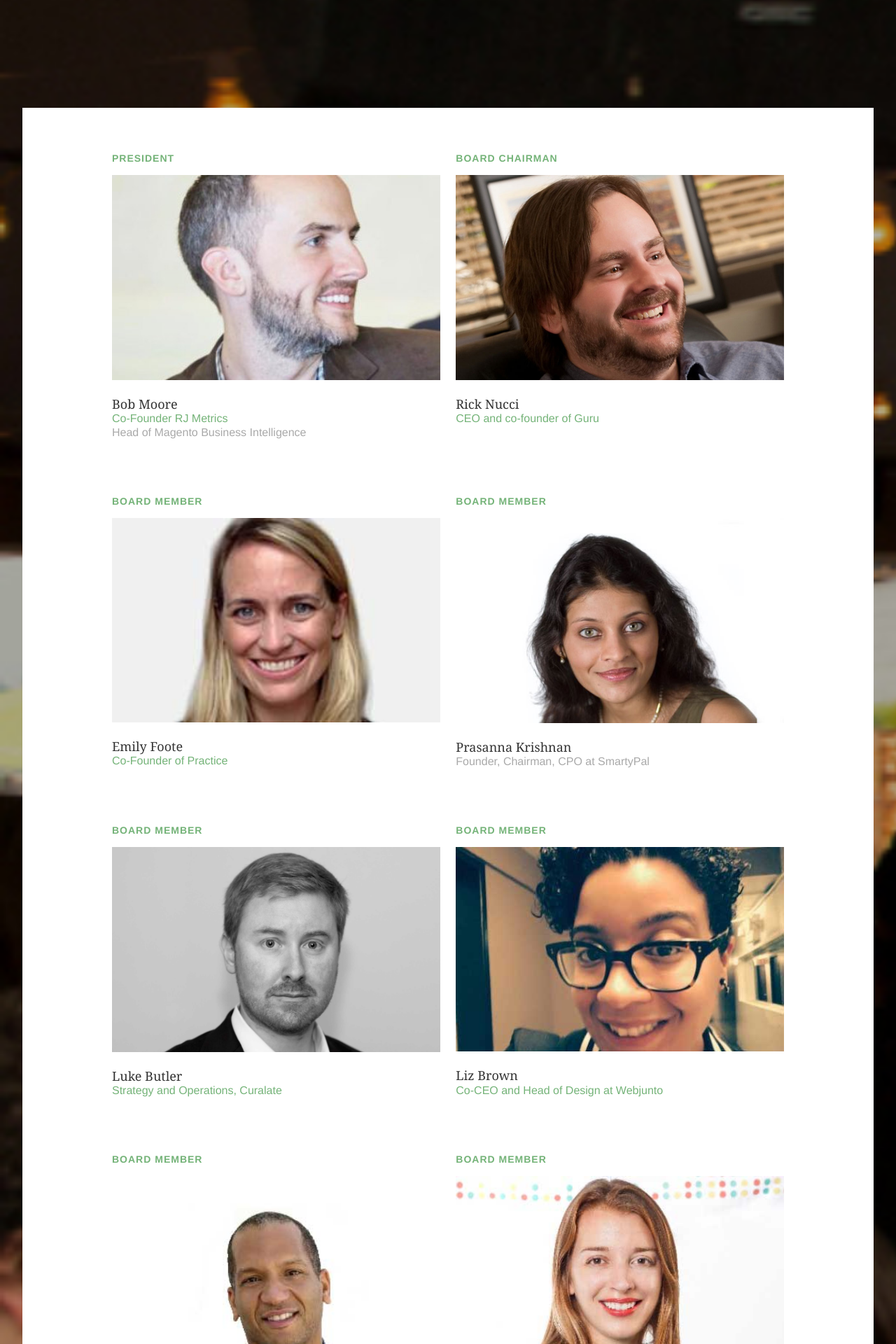
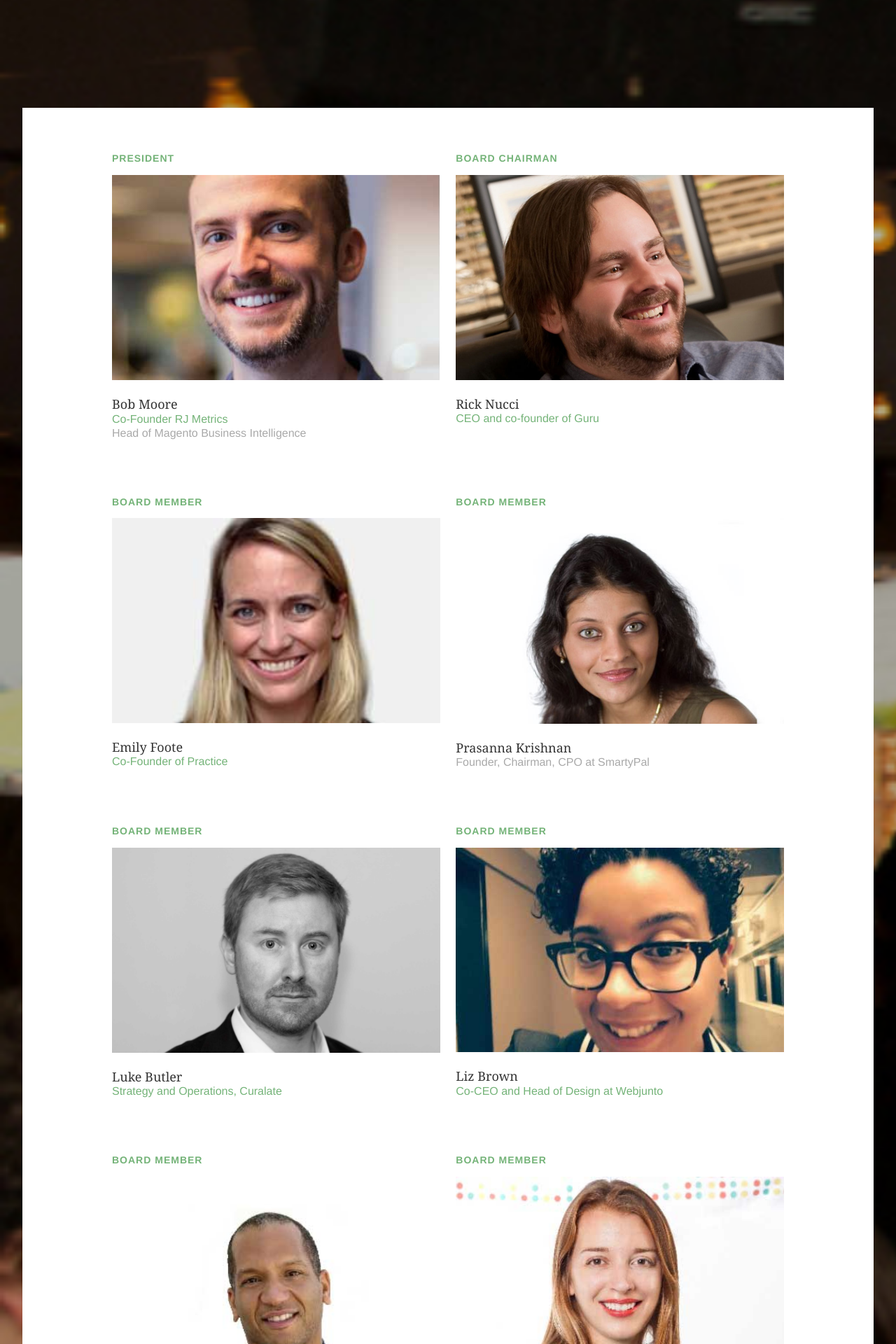
Before and after one commit to phillystartupleaders/psl, a Jekyll site: the page built from leadership/index.html, in a window 1280 px wide. Shown: the part 1079-2999 px from the top of the page at 70% size. Built offline with Jekyll 4.4.1, drawn with Linux system fonts in a browser that asks for light colours; nearby versions of some CDN libraries.

Commit message:
update file name

```diff
--- a/leadership/index.html
+++ b/leadership/index.html
@@ -8,7 +8,7 @@ title: Our Leadership
     <h2>President</h2>
 
     <div class="photo">
-      <img src="{{ site.baseurl }}/images/leadership/bobm.jpg" alt="Bob Moore" />
+      <img src="{{ site.baseurl }}/images/leadership/bob.jpg" alt="Bob Moore" />
     </div>
 
     <header>
```
